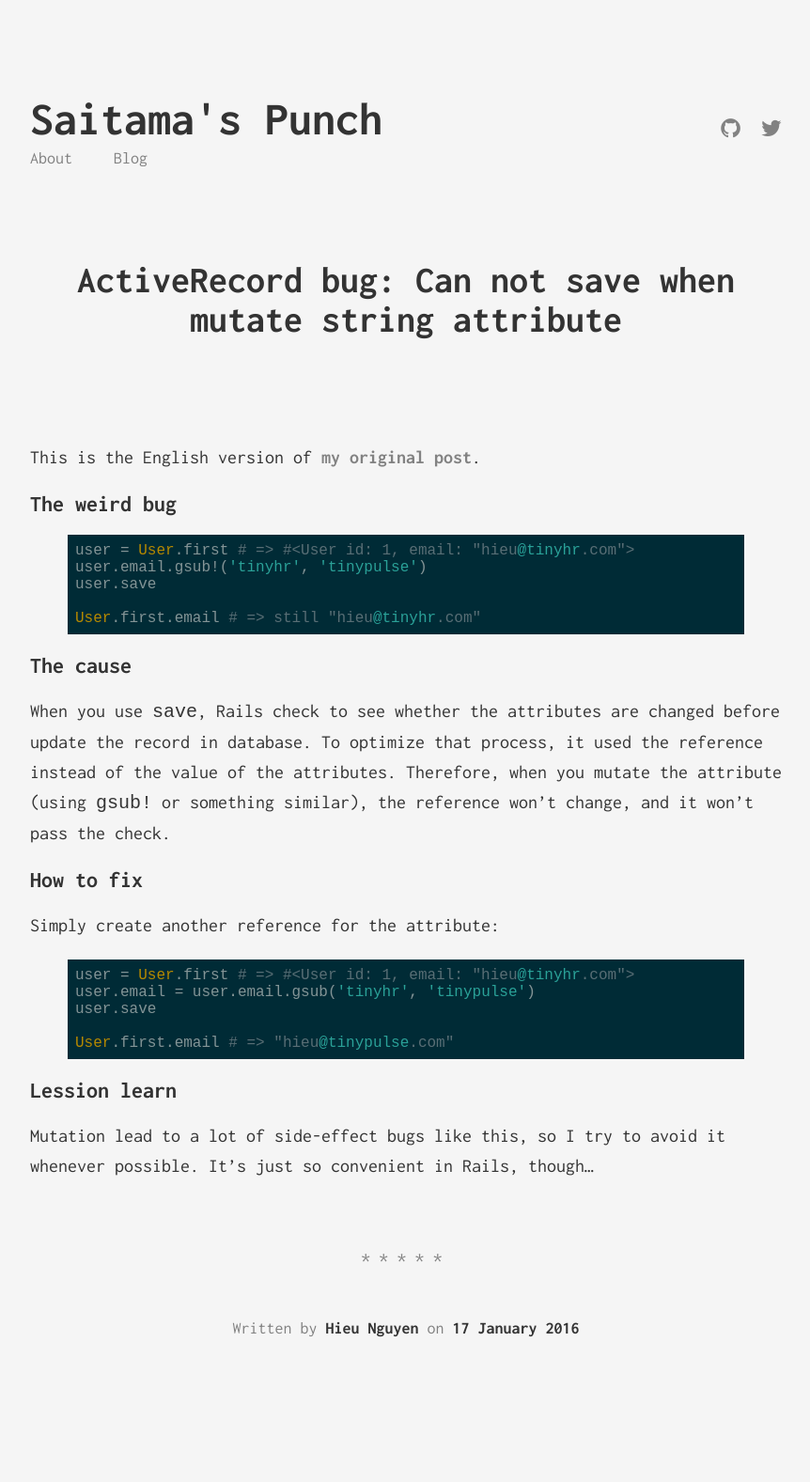
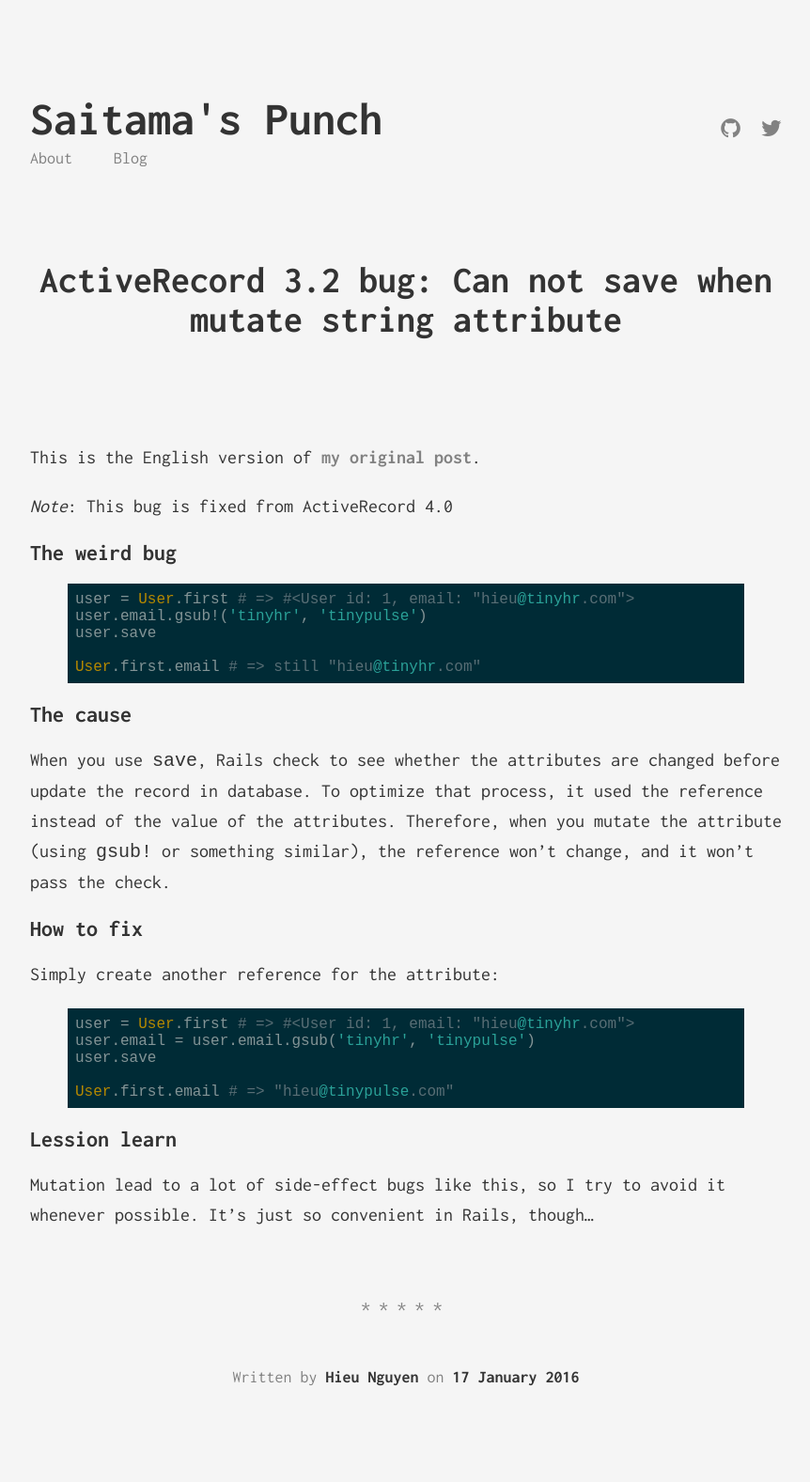
Before and after one commit to hieuk09/hieuk09.github.io, a Jekyll site: the page built from _posts/2016-01-17-wordaround-string-mutation-update-in-active-record.markdown, in a window 1280 px wide. Shown: the whole page at 94% size, without its empty margins (208-1070 px from the left). Built offline with Jekyll 4.4.1, drawn with Linux system fonts in a browser that asks for light colours; before the commit the page ends 1525 px from its top, so only the background shows below that.

Commit message:
[b] Note that the bug is fixed since ActiveRecord 4.0

```diff
--- a/_posts/2016-01-17-wordaround-string-mutation-update-in-active-record.markdown
+++ b/_posts/2016-01-17-wordaround-string-mutation-update-in-active-record.markdown
@@ -1,11 +1,13 @@
 ---
 layout: post
-title:  "ActiveRecord bug: Can not save when mutate string attribute"
+title: "ActiveRecord 3.2 bug: Can not save when mutate string attribute"
 date:   2016-01-17
 categories: [activerecord]
 ---
 
 This is the English version of [my original post][original-kipalog-post].
+
+*Note*: This bug is fixed from ActiveRecord 4.0
 
 ## The weird bug
 
```
